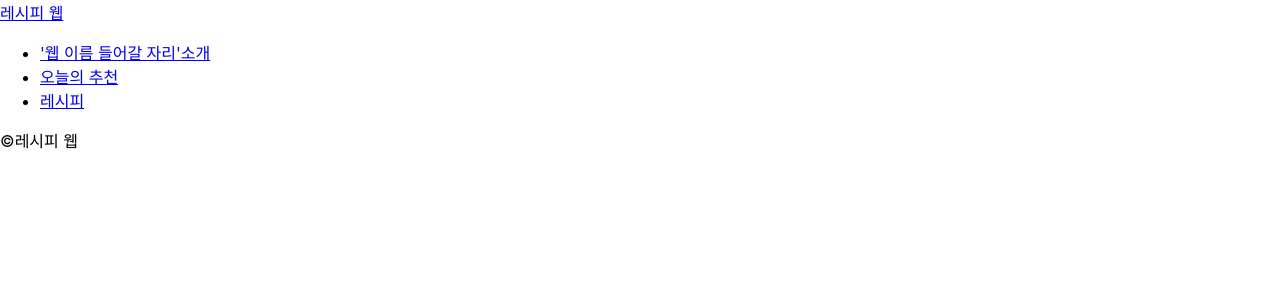
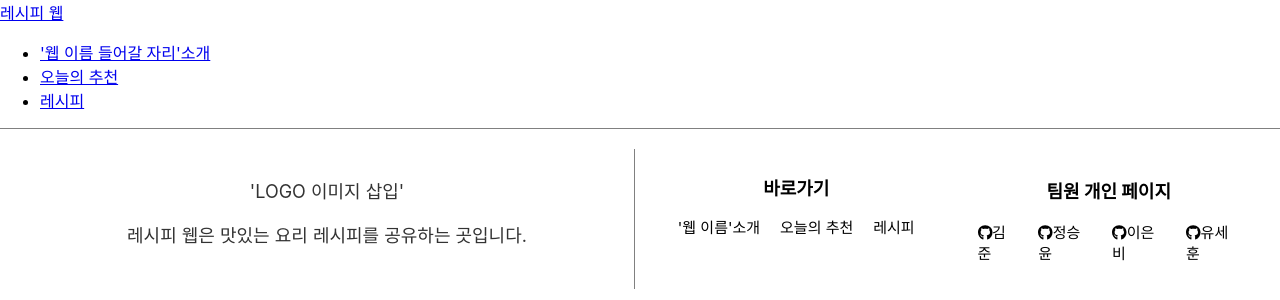
Before and after one commit to EunbiWorld/Recipes-web, a React (Create React App) app: page / in a window 1280 px wide. Shown: the top 300 px of the page. Built offline with nearby package versions, Linux system fonts and the light colour scheme.

Commit message:
footer 제작, app.js 틀 잡음, 나머지 페이지 틀 잡음

```diff
--- a/package.json
+++ b/package.json
@@ -3,6 +3,10 @@
   "version": "0.1.0",
   "private": true,
   "dependencies": {
+    "@fortawesome/fontawesome-svg-core": "^6.4.2",
+    "@fortawesome/free-brands-svg-icons": "^6.4.2",
+    "@fortawesome/free-solid-svg-icons": "^6.4.2",
+    "@fortawesome/react-fontawesome": "^0.2.0",
     "@testing-library/jest-dom": "^5.17.0",
     "@testing-library/react": "^13.4.0",
     "@testing-library/user-event": "^13.5.0",
--- a/src/App.jsx
+++ b/src/App.jsx
@@ -1,27 +1,22 @@
-import { Route, Routes } from 'react-router-dom';
-import AppPage from './styled/App'
-import Header from './Component/Header/Header';
-import Recommendation from './Component/Main/Recommendation';
-import Introduction from './Component/Main/Introduction';
-import RecipeList from './Component/Main/RecipeList';
-import Footer from './Component/Footer/Footer';
+import { Route, Routes } from "react-router-dom";
+import AppPage from "./styled/App";
+import Header from "./Component/Header/Header";
+import Recommendation from "./Component/Main/Recommendation";
+import Introduction from "./Component/Main/Introduction";
+import RecipeList from "./Component/Main/RecipeList";
+import Footer from "./Component/Footer/Footer";
 
 function App() {
   return (
     <AppPage>
       <Header></Header>
-        <Routes>
-          <Route path="/Recommendation" element={
-            <Recommendation></Recommendation>}>
-          </Route>
-          <Route path="/Introduction" element={
-            <Introduction></Introduction>}>
-          </Route>
-          <Route path="/Recipe" element={
-            <RecipeList></RecipeList>}>
-          </Route>
-        </Routes>
-        <Footer></Footer>
+      <Routes>
+        <Route path="/" element={<Recommendation />} /> {/* 메인 페이지 */}
+        <Route path="/Introduction" element={<Introduction />} />
+        <Route path="/Recommendation" element={<Recommendation />} />
+        <Route path="/Recipe" element={<RecipeList />} />
+      </Routes>
+      <Footer></Footer>
     </AppPage>
   );
 }
--- a/src/Component/Footer/Footer.jsx
+++ b/src/Component/Footer/Footer.jsx
@@ -1,11 +1,109 @@
-import React from 'react';
-import FooterMenu from '../../styled/FooterMenu';
+import React from "react";
+import { Link } from "react-router-dom";
+import FooterMenu from "../../styled/FooterMenu";
+import { FontAwesomeIcon } from "@fortawesome/react-fontawesome";
+import { faGithub } from "@fortawesome/free-brands-svg-icons";
 
 const Footer = () => {
+  const scrollToTop = () => {
+    window.scrollTo(0, 0);
+  };
   return (
     <FooterMenu>
       <div className="container">
-        <p>&copy;레시피 웹</p>
+        <div className="main">
+          <p>'LOGO 이미지 삽입'</p>
+          <p>레시피 웹은 맛있는 요리 레시피를 공유하는 곳입니다.</p>
+        </div>
+
+        <section className="menu">
+          <h1>바로가기</h1>
+          <ul>
+            <li>
+              <Link
+                to="/Introduction"
+                className="link-style"
+                onClick={scrollToTop}
+              >
+                '웹 이름'소개
+              </Link>
+            </li>
+            <ul>
+              <li>
+                <Link
+                  to="/Recommendation"
+                  className="link-style"
+                  onClick={scrollToTop}
+                >
+                  오늘의 추천
+                </Link>
+              </li>
+            </ul>
+            <ul>
+              <li>
+                <Link
+                  to="/RecipeList"
+                  className="link-style"
+                  onClick={scrollToTop}
+                >
+                  레시피
+                </Link>
+              </li>
+            </ul>
+          </ul>
+        </section>
+
+        <section className="Personal-page">
+          <nav>
+            <h1>팀원 개인 페이지</h1>
+            <ul>
+              <li>
+                <a
+                  href="/"
+                  className="link-style"
+                  target="_blank"
+                  rel="noopener noreferrer"
+                >
+                  <FontAwesomeIcon icon={faGithub} />
+                  김준
+                </a>
+              </li>
+              <li>
+                <a
+                  href="/"
+                  className="link-style"
+                  target="_blank"
+                  rel="noopener noreferrer"
+                >
+                  <FontAwesomeIcon icon={faGithub} />
+                  정승윤
+                </a>
+              </li>
+              <li>
+                <a
+                  href="https://www.notion.so/HelloWorld_EunbiWorld-ac4f8cd123044875aba58469900ec7c3?pvs=4"
+                  className="link-style"
+                  target="_blank"
+                  rel="noopener noreferrer"
+                >
+                  <FontAwesomeIcon icon={faGithub} />
+                  이은비
+                </a>
+              </li>
+              <li>
+                <a
+                  href="https://github.com/sehoon0302"
+                  className="link-style"
+                  target="_blank"
+                  rel="noopener noreferrer"
+                >
+                  <FontAwesomeIcon icon={faGithub} />
+                  유세훈
+                </a>
+              </li>
+            </ul>
+          </nav>
+        </section>
       </div>
     </FooterMenu>
   );
--- a/src/Component/Main/Introduction.jsx
+++ b/src/Component/Main/Introduction.jsx
@@ -0,0 +1,13 @@
+import React from "react";
+import { Link } from "react-router-dom";
+import IntroPage from "../../styled/IntroPage";
+
+const Introduction = () => {
+  return (
+    <IntroPage>
+
+    </IntroPage>
+  );
+}
+
+export default Introduction;
--- a/src/Component/Main/RecipeList.jsx
+++ b/src/Component/Main/RecipeList.jsx
@@ -0,0 +1,13 @@
+import React from "react";
+import { Link } from "react-router-dom";
+import RecipeListPage from "../../styled/RecipeListPage";
+
+const RecipeList = () => {
+  return (
+    <RecipeListPage>
+
+    </RecipeListPage>
+  );
+}
+
+export default RecipeList;
--- a/src/Component/Main/Recommendation.jsx
+++ b/src/Component/Main/Recommendation.jsx
@@ -0,0 +1,13 @@
+import React from "react";
+import { Link } from "react-router-dom";
+import RecoPage from "../../styled/RecoPage";
+
+const Recommendation = () => {
+  return (
+    <RecoPage>
+
+    </RecoPage>
+  );
+}
+
+export default Recommendation;
--- a/src/styled/FooterMenu.jsx
+++ b/src/styled/FooterMenu.jsx
@@ -1,7 +1,83 @@
 import styled from "styled-components";
 
 const FooterMenu = styled.div`
+  .container {
+    border-top: 1px solid gray;
+    border-bottom: 1px solid gray;
+    display: grid;
+    grid-template-columns: repeat(4, 1fr);
+    gap: 10px;
+  }
 
+  .main {
+    border-right: 1px solid gray;
+    text-align: center;
+    grid-column: 1 / span 2;
+    padding: 10px;
+  }
+
+  .main p {
+    font-size: 18px;
+    color: #333;
+  }
+
+  .menu {
+    grid-column: 3;
+    padding: 10px;
+  }
+
+  .Personal-page {
+    grid-column: 4;
+    padding: 10px;
+  }
+
+  .menu h1,
+  .Personal-page h1 {
+    font-size: 18px;
+    color: #000000;
+    display: flex;
+    justify-content: center;
+  }
+
+  .menu ul,
+  .Personal-page ul {
+    padding-left: 0;
+    list-style: none;
+    display: flex;
+    justify-content: center;
+    align-items: center;
+  }
+
+  .menu li,
+.Personal-page li {
+    font-size: 15px;
+    color: #000000;
+    text-align: left;
+    margin: 0 10px;
+  }
+
+  .link-style {
+    text-decoration: none;
+    color: inherit;
+    transition: font-size 0.3s ease;
+  }
+
+  .link-style:hover {
+    color: green;
+    font-size: 17px;
+  }
+
+  @media screen and (min-width: 768px) {
+    .container {
+      padding: 20px;
+    }
+
+    .menu,
+    .Personal-page {
+      display: inline-block; /* 인라인 요소로 배치 변경 */
+      margin: 0; /* 여백 초기화 */
+    }
+  }
 `;
 
 export default FooterMenu;
--- /dev/null
+++ b/src/styled/IntroPage.jsx
@@ -0,0 +1,7 @@
+import styled from "styled-components";
+
+const IntroPage = styled.header`
+
+`;
+
+export default IntroPage;
--- /dev/null
+++ b/src/styled/RecipeListPage.jsx
@@ -0,0 +1,7 @@
+import styled from "styled-components";
+
+const RecipeListPage = styled.header`
+
+`;
+
+export default RecipeListPage;
--- /dev/null
+++ b/src/styled/RecoPage.jsx
@@ -0,0 +1,7 @@
+import styled from "styled-components";
+
+const RecoPage = styled.div`
+
+`;
+
+export default RecoPage;
```
Also changed, not shown: 1 other file (tests, documents, lock files or other folders).
